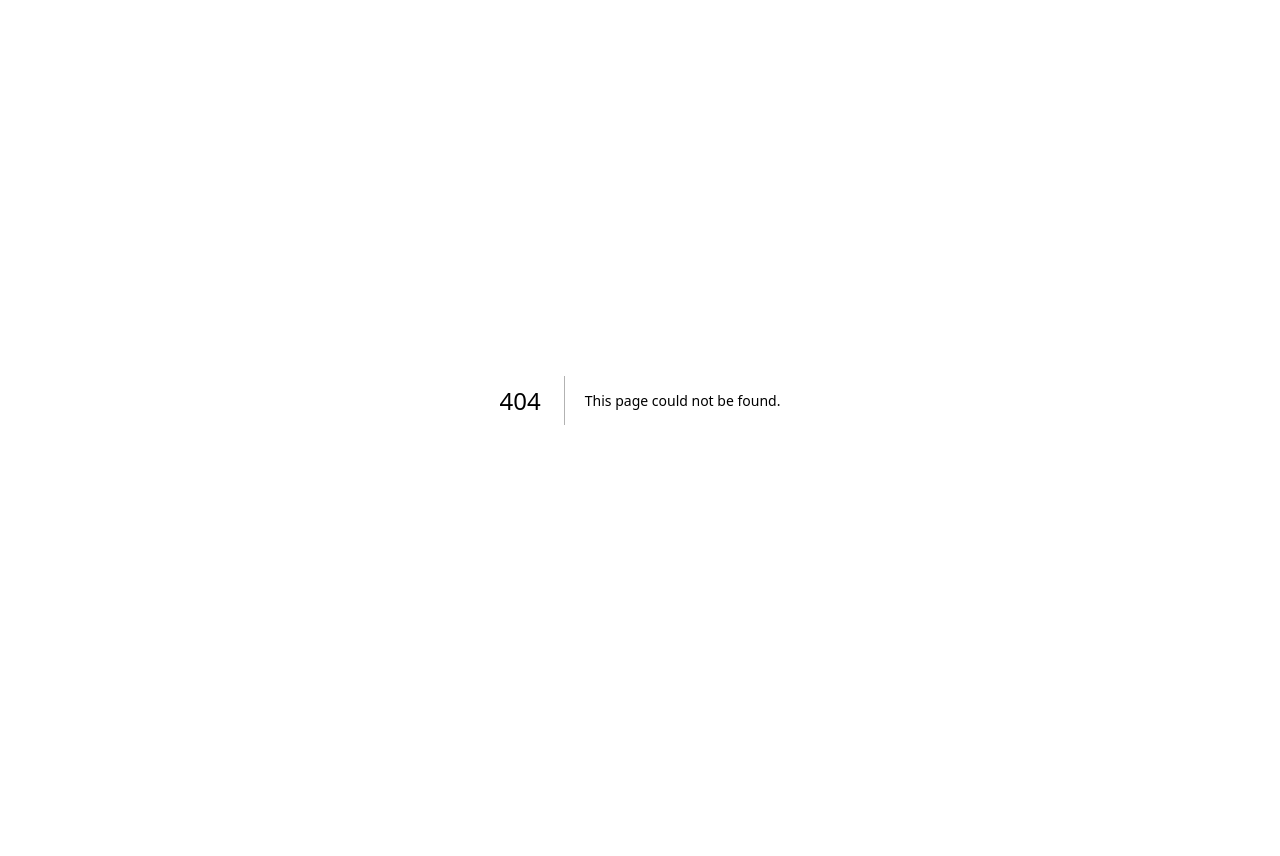
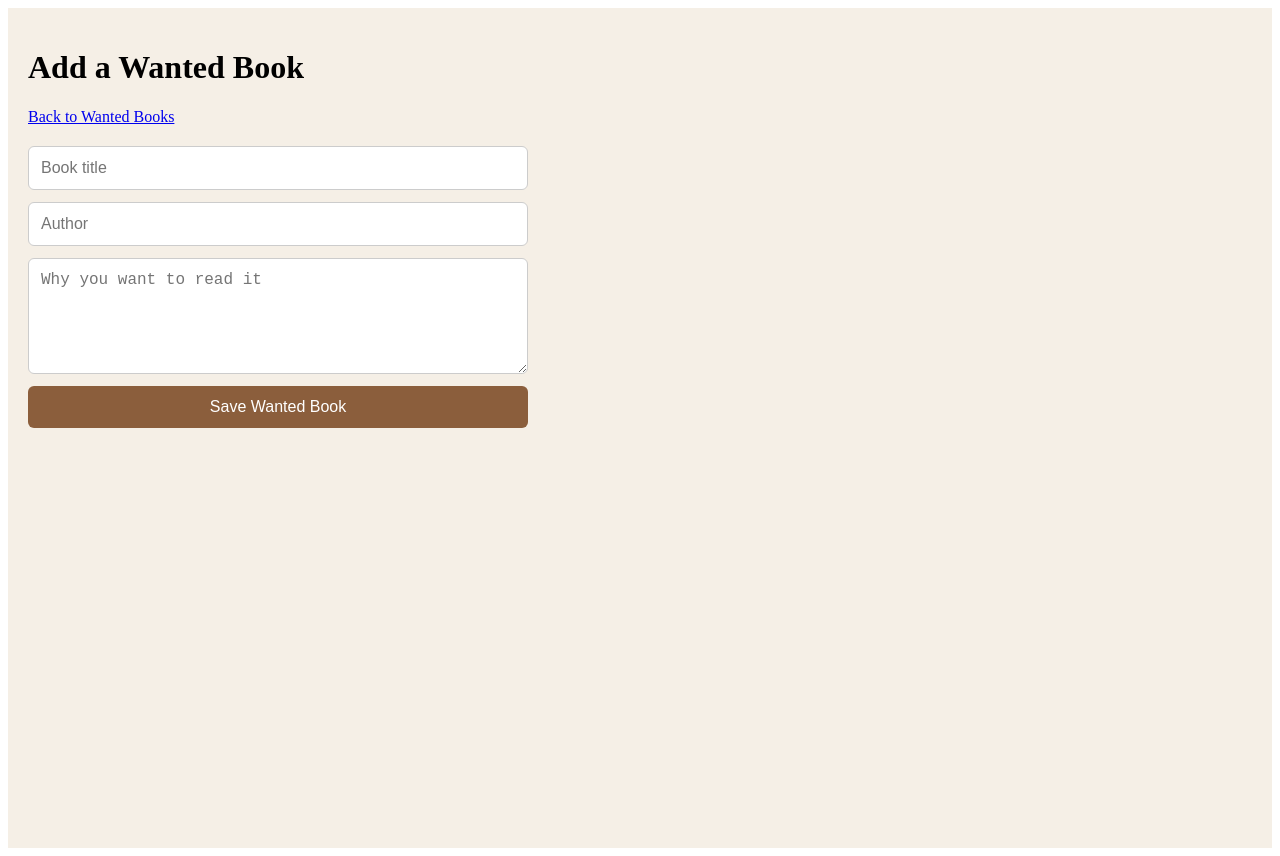
Before and after one commit to nickgirling256-hue/The-Book-case, a Next.js app: page /wanted/add in a window 1280 px wide. Before the commit this address had no page. Before the commit the page ends 800 px from the top, so only its background shows below. Built offline with nearby package versions, Linux system fonts and the light colour scheme.

Commit message:
Create AddWantedBookPage component for adding books
This component allows users to add a wanted book by entering the title, author, and notes. It fetches the book cover from Open Library and saves the book details in local storage.

```diff
--- /dev/null
+++ b/app/wanted/add/page.js
@@ -0,0 +1,108 @@
+"use client";
+
+import { useState } from "react";
+
+export default function AddWantedBookPage() {
+  const [title, setTitle] = useState("");
+  const [author, setAuthor] = useState("");
+  const [notes, setNotes] = useState("");
+  const [message, setMessage] = useState("");
+
+  async function saveWantedBook() {
+    setMessage("Fetching book cover...");
+
+    let image = "";
+
+    try {
+      const response = await fetch(
+        `https://openlibrary.org/search.json?title=${encodeURIComponent(title)}&author=${encodeURIComponent(author)}`
+      );
+      const data = await response.json();
+
+      if (data.docs && data.docs.length > 0) {
+        const firstBook = data.docs[0];
+
+        if (firstBook.cover_i) {
+          image = `https://covers.openlibrary.org/b/id/${firstBook.cover_i}-L.jpg`;
+        }
+      }
+    } catch (error) {
+      console.log("Cover fetch failed", error);
+    }
+
+    const existingWantedBooks =
+      JSON.parse(localStorage.getItem("wantedBooks")) || [];
+
+    const newBook = {
+      title,
+      author,
+      notes,
+      image,
+      rating: 0
+    };
+
+    const updatedWantedBooks = [newBook, ...existingWantedBooks];
+    localStorage.setItem("wantedBooks", JSON.stringify(updatedWantedBooks));
+
+    setMessage("Wanted book saved!");
+
+    setTitle("");
+    setAuthor("");
+    setNotes("");
+  }
+
+  return (
+    <main
+      style={{
+        padding: 20,
+        fontFamily: "serif",
+        background: "#f5efe6",
+        minHeight: "100vh"
+      }}
+    >
+      <h1>Add a Wanted Book</h1>
+
+      <p>
+        <a href="/wanted">Back to Wanted Books</a>
+      </p>
+
+      <div style={{ display: "grid", gap: 12, maxWidth: 500, marginTop: 20 }}>
+        <input
+          value={title}
+          onChange={(e) => setTitle(e.target.value)}
+          placeholder="Book title"
+          style={{ padding: 12, fontSize: 16, border: "1px solid #ccc", borderRadius: 6 }}
+        />
+        <input
+          value={author}
+          onChange={(e) => setAuthor(e.target.value)}
+          placeholder="Author"
+          style={{ padding: 12, fontSize: 16, border: "1px solid #ccc", borderRadius: 6 }}
+        />
+        <textarea
+          value={notes}
+          onChange={(e) => setNotes(e.target.value)}
+          placeholder="Why you want to read it"
+          rows="5"
+          style={{ padding: 12, fontSize: 16, border: "1px solid #ccc", borderRadius: 6 }}
+        />
+        <button
+          type="button"
+          onClick={saveWantedBook}
+          style={{
+            padding: 12,
+            fontSize: 16,
+            background: "#8b5e3c",
+            color: "white",
+            border: "none",
+            borderRadius: 6
+          }}
+        >
+          Save Wanted Book
+        </button>
+
+        {message ? <p>{message}</p> : null}
+      </div>
+    </main>
+  );
+}
```
